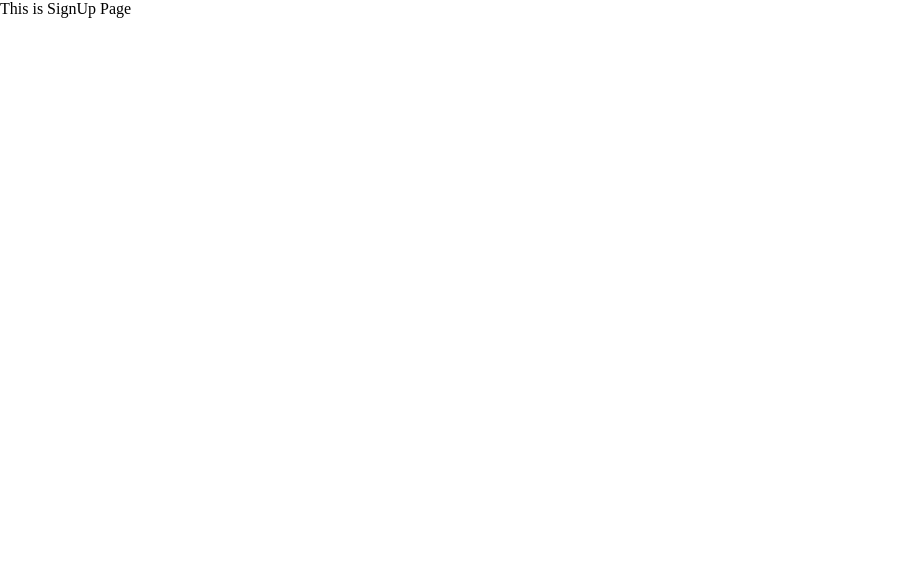
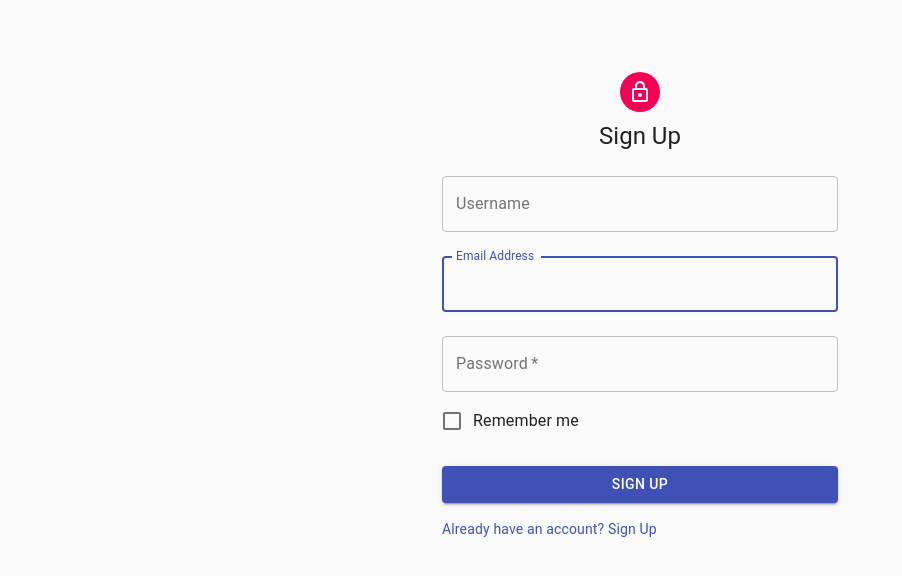
Before and after one commit to Yingnan-Liu/Stickers-fullstack, a React (Create React App) app: page /signUp in a window 1280 px wide. Shown: the top 576 px of the page, without its empty margins (0-902 px from the left). Built offline with nearby package versions, Linux system fonts and the light colour scheme.

Commit message:
signup validation

```diff
--- a/package.json
+++ b/package.json
@@ -10,6 +10,7 @@
     "@testing-library/user-event": "^13.5.0",
     "react": "^18.0.0",
     "react-dom": "^18.0.0",
+    "react-hook-form": "^7.30.0",
     "react-router-dom": "^6.3.0",
     "react-scripts": "5.0.1",
     "sass": "^1.50.1",
--- a/src/pages/SignIn/SignIn.js
+++ b/src/pages/SignIn/SignIn.js
@@ -43,7 +43,7 @@ export default function SignIn() {
           <LockOutlinedIcon />
         </Avatar>
         <Typography component="h1" variant="h5">
-          Sign in
+          Sign In
         </Typography>
         <form className={classes.form} noValidate>
           <TextField
@@ -84,7 +84,7 @@ export default function SignIn() {
           <Grid container>
             <Grid item>
               <Link href="/signup" variant="body2">
-                {"Don't have an account? Sign Up"}
+                {"Don't have an account? Sign In"}
               </Link>
             </Grid>
           </Grid>
--- a/src/pages/SignUp/SignUp.js
+++ b/src/pages/SignUp/SignUp.js
@@ -1,7 +1,134 @@
 import React from "react";
+import {
+  Avatar,
+  Button,
+  CssBaseline,
+  TextField,
+  FormControlLabel,
+  Checkbox,
+  Link,
+  Grid,
+  Typography,
+  Container,
+} from "@material-ui/core";
+import LockOutlinedIcon from "@material-ui/icons/LockOutlined";
+import { makeStyles } from "@material-ui/core/styles";
+import { useForm } from "react-hook-form";
 
-const SignUp = () => {
-  return <div>This is SignUp Page</div>;
-};
+const useStyles = makeStyles((theme) => ({
+  paper: {
+    marginTop: theme.spacing(8),
+    display: "flex",
+    flexDirection: "column",
+    alignItems: "center",
+  },
+  avatar: {
+    margin: theme.spacing(1),
+    backgroundColor: theme.palette.secondary.main,
+  },
+  form: {
+    width: "100%", // Fix IE 11 issue.
+    marginTop: theme.spacing(1),
+  },
+  submit: {
+    margin: theme.spacing(3, 0, 2),
+  },
+}));
 
-export default SignUp;
+export default function SignUp() {
+  const classes = useStyles();
+  const {
+    register,
+    handleSubmit,
+    formState: { errors },
+  } = useForm();
+  const onSubmit = (data) => {
+    console.log(data);
+  };
+  console.log("errors", errors);
+  return (
+    <Container component="main" maxWidth="xs">
+      <CssBaseline />
+      <div className={classes.paper}>
+        <Avatar className={classes.avatar}>
+          <LockOutlinedIcon />
+        </Avatar>
+        <Typography component="h1" variant="h5">
+          Sign Up
+        </Typography>
+        <form
+          className={classes.form}
+          noValidate
+          onSubmit={handleSubmit(onSubmit)}
+        >
+          <TextField
+            error={errors?.username ? true : false}
+            helperText={errors?.username?.message}
+            variant="outlined"
+            margin="normal"
+            fullWidth
+            label="Username"
+            {...register("username", {
+              required: true,
+              minLength: {
+                value: 4,
+                message: "至少输入4个字符",
+              },
+            })}
+            autoComplete="username"
+            autoFocus
+          />
+          <TextField
+            error={errors?.email ? true : false}
+            helperText={errors?.email?.message}
+            {...register("email", {
+              required: true,
+              pattern: {
+                value:
+                  /^([a-zA-Z0-9]+[_|\_|\.]?)*[a-zA-Z0-9]+@([a-zA-Z0-9]+[_|\_|\.]?)*[a-zA-Z0-9]+\.[a-zA-Z]{2,3}$/,
+                message: "请输入有效邮箱",
+              },
+            })}
+            variant="outlined"
+            margin="normal"
+            fullWidth
+            label="Email Address"
+            autoComplete="email"
+            autoFocus
+          />
+          <TextField
+            {...register("password")}
+            variant="outlined"
+            margin="normal"
+            required
+            fullWidth
+            label="Password"
+            type="password"
+            id="password"
+            autoComplete="current-password"
+          />
+          <FormControlLabel
+            control={<Checkbox value="remember" color="primary" />}
+            label="Remember me"
+          />
+          <Button
+            type="submit"
+            fullWidth
+            variant="contained"
+            color="primary"
+            className={classes.submit}
+          >
+            Sign Up
+          </Button>
+          <Grid container>
+            <Grid item>
+              <Link href="/signin" variant="body2">
+                {"Already have an account? Sign Up"}
+              </Link>
+            </Grid>
+          </Grid>
+        </form>
+      </div>
+    </Container>
+  );
+}
```
Also changed, not shown: 2 other files (tests, documents, lock files or other folders).
